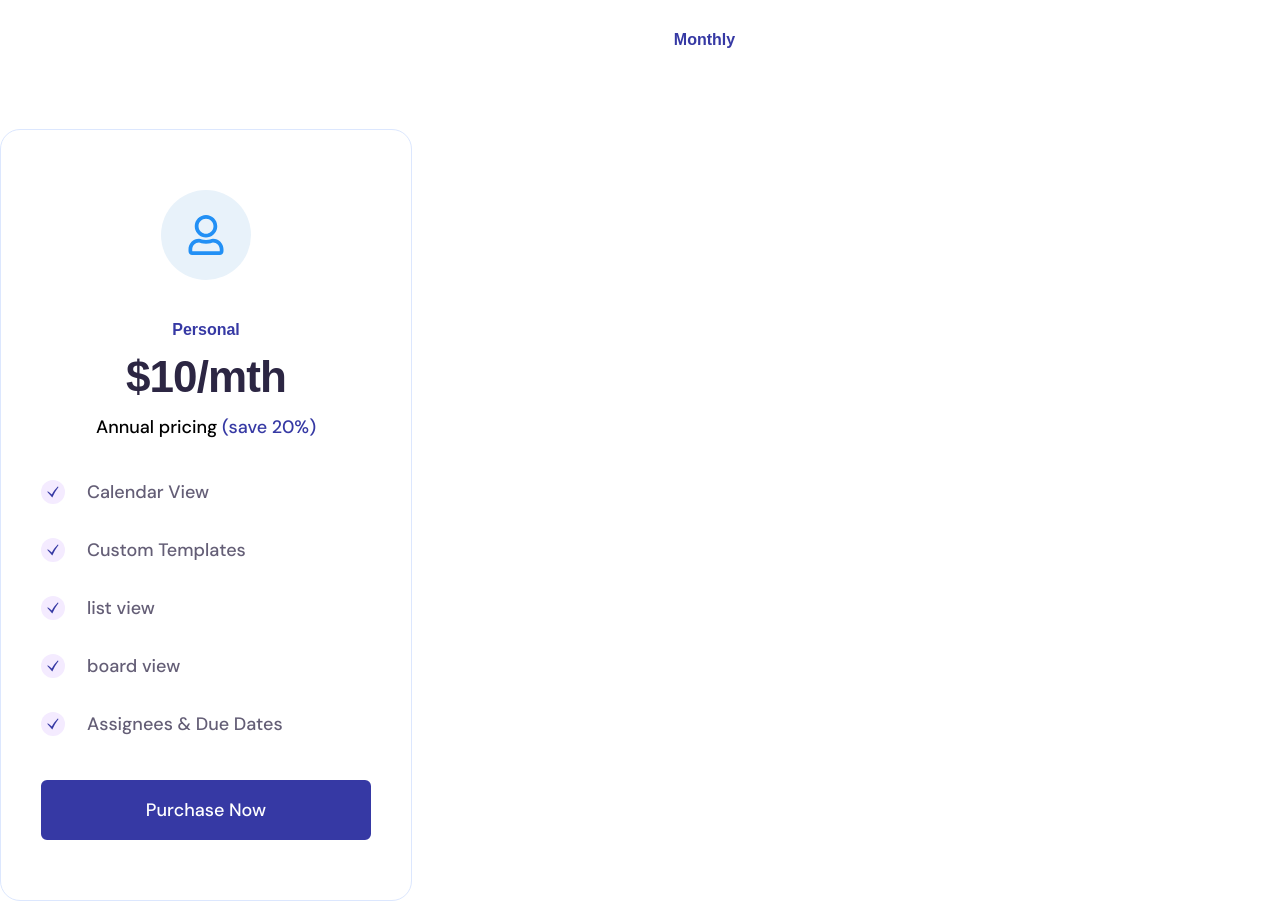
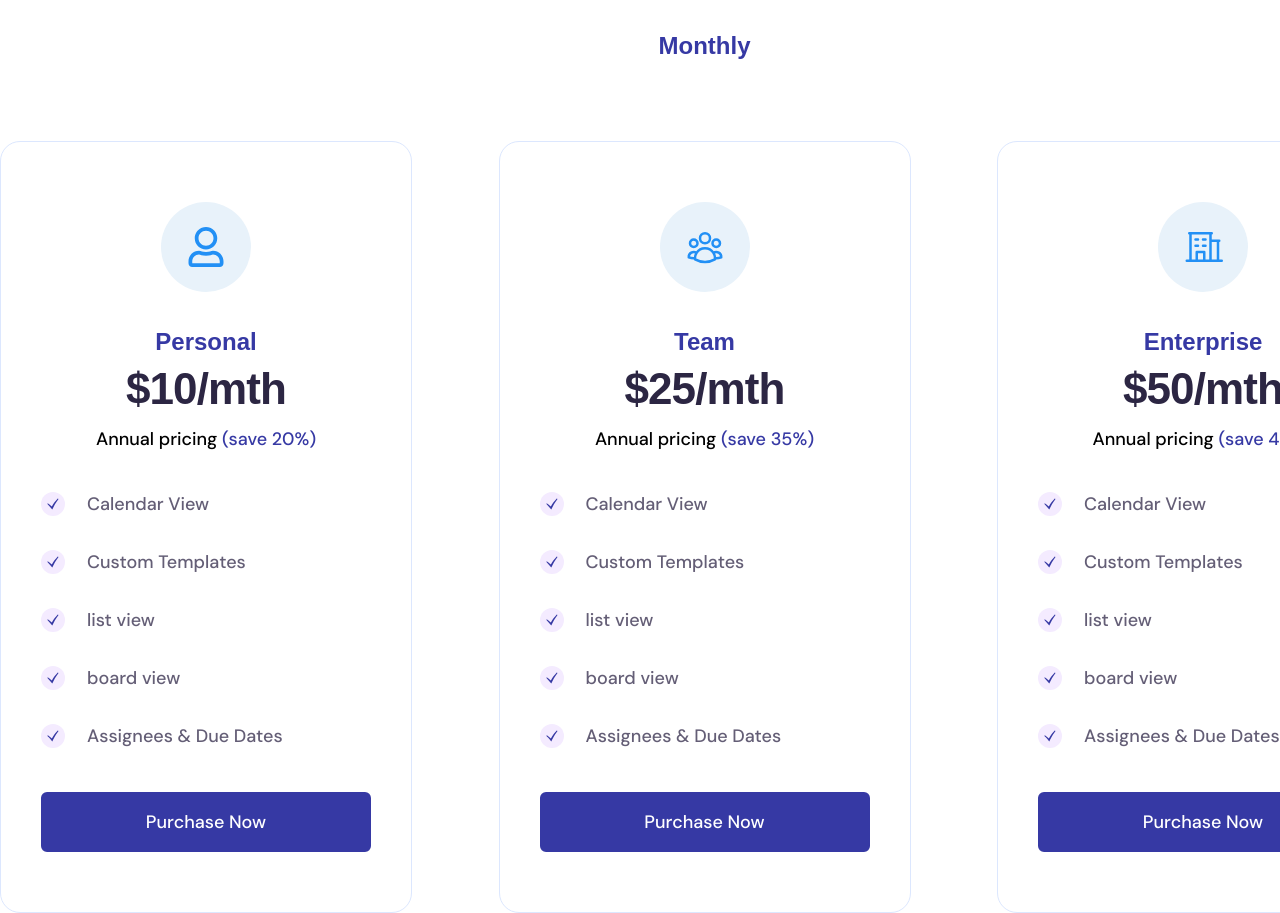
Before and after one commit to iyiu9akhan/innovate-RTB, a React (Vite) app: page / in a window 1280 px wide. Shown: the part 5360-6273 px from the top of the page. Built offline with nearby package versions, Linux system fonts and the light colour scheme; a web font is replaced by a local one.

Commit message:
windows: pricing section designed -> formating data as array

```diff
--- a/src/components/Pricing/Pricing.jsx
+++ b/src/components/Pricing/Pricing.jsx
@@ -3,11 +3,62 @@ import Container from "../Layout/container";
 import { FaRegUser } from "react-icons/fa";
 import { GiCheckMark } from "react-icons/gi";
 import Button from "../Layout/Button";
+import { HiOutlineUserGroup } from "react-icons/hi2";
+import { PiBuildingOffice } from "react-icons/pi";
+
+// import icon_one from "../../assets/pricing/price_one.png"
 
 function Pricing() {
 
     const pricing_data =[
-
+        {
+            icon: <FaRegUser/>,
+            title: 'personal',
+            heading: '$10',
+            // discount: 'Annual pricing',
+            dis_digit: '20',
+            feature : [
+                {
+                    0: 'Calendar View',
+                    1: 'Custom Templates',
+                    2: 'list view',
+                    3: 'board view',
+                    4: 'Assignees & Due Dates'
+                },
+            ]
+        },
+        {
+            icon: <HiOutlineUserGroup />,
+            title: 'team',
+            heading: '$25',
+            // discount: 'Annual pricing ',
+            dis_digit: '35',
+            feature : [
+                {
+                    0: 'Timeline Review',
+                    1: 'Custom fields',
+                    2: 'Custom Templates',
+                    3: 'Task dependencies',
+                    4: 'Milestones Manage'
+                },
+            ]
+        },
+        {
+            icon: <PiBuildingOffice />,
+            title: 'enterprise',
+            heading: '$50',
+            // discount: 'Annual pricing ',
+            dis_digit: '40',
+            feature : [
+                {
+                    0: 'Data export & deletion',
+                    1: 'Block native integrations',
+                    2: 'Custom branding',
+                    3: 'Lock custom fields',
+                    4: 'Priority support'
+                },
+            ]
+        },
     ]
   return (
     <div>
@@ -16,26 +67,29 @@ function Pricing() {
           <h1 className="font-primary font-bold text-[46px] leading-[56px] text-blue-color w-[623px] mb-[39px] capitalize mx-auto text-center">
             pricing designed to fit your business
           </h1>
-          <h6 className="text-center mb-[77px] capitalize font-primary font-bold text-7 text-blueBtn-color">
+          <h6 className="text-center mb-[77px] capitalize font-primary font-bold text-[24px] text-blueBtn-color">
             monthly
           </h6>
         </div>
         <div className="flex justify-between ">
-          <div className="border-1 border-border-gray rounded-[20px] py-[60px] px-[40px] flex flex-col text-center group hover:bg-blueBtn-color transition-all duration-500">
+        {pricing_data.map((item)=>(
+              <div className="border-1 border-border-gray rounded-[20px] py-[60px] px-[40px] flex flex-col text-center group hover:bg-blueBtn-color transition-all duration-500">
             <div className=" mx-auto">
               <div className="h-[90px] w-[90px] bg-[#E8F2FA] rounded-[50%] flex items-center justify-center mb-8 group-hover:bg-white transition-all duration-500">
-                <FaRegUser size={40}  className=" text-[#2290F5] group-hover:text-blueBtn-color transition-all duration-500"/>
+                <div className=" text-[#2290F5] group-hover:text-blueBtn-color transition-all duration-500 text-[40px]">
+                    {item.icon}
+                </div>
               </div>
             </div>
-            <h6 className=" font-primary font-bold text-8 leading-9 capitalize text-blueBtn-color mb-[2px] group-hover:text-btn transition-all duration-500">
-              personal
+            <h6 className=" font-primary font-bold text-[24px] leading-9 capitalize text-blueBtn-color mb-[2px] group-hover:text-btn transition-all duration-500">
+              {item.title}
             </h6>
             <h2 className="font-primary font-bold text-[44px] leading-[54px] tracking-[-0.88px] mb-[14px] text-blue-color group-hover:text-white transition-all duration-500">
-              $10/mth
+              {item.heading}/mth
             </h2>
             <p className="font-secondary font-medium text-lg leading-[18px] mb-[40px] group-hover:text-white transition-all duration-500">
               Annual pricing
-              <span className="text-blueBtn-color mb-[40px] transition-all duration-500 group-hover:text-btn"> (save 20%)</span>
+              <span className="text-blueBtn-color mb-[40px] transition-all duration-500 group-hover:text-btn"> (save {item.dis_digit}%)</span>
             </p>
             <div className="mb-[40px]">
               <div className="flex items-center mb-[26px]">
@@ -81,6 +135,7 @@ function Pricing() {
             </div>
             <Button className="w-[330px] transition-all duration-500 group-hover:text-black group-hover:bg-btn group-hover:border-btn">Purchase Now</Button>
           </div>
+        ))}
         </div>
       </Container>
     </div>
```
Also changed, not shown: src/index.css (line endings or trailing spaces).
